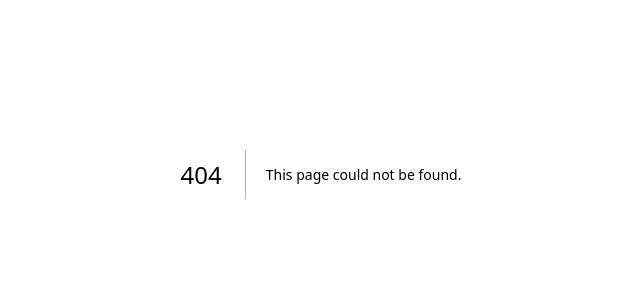
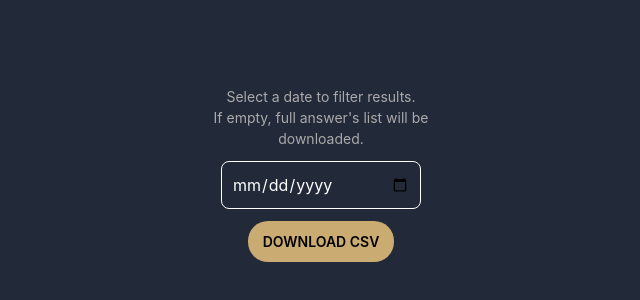
Before and after one commit to AchiNextBil/timer-minigame, a Next.js app: page /achi/timer/downloadData in a window 1280 px wide. Before the commit this address had no page. Shown: the part 226-526 px from the top of the page, without its empty margins (319-959 px from the left). Built offline with nearby package versions, Linux system fonts and the light colour scheme.

Commit message:
finished download page

```diff
--- /dev/null
+++ b/app/downloadData/downloadData.module.css
@@ -0,0 +1,52 @@
+.container {
+  width: 100%;
+  height: 100vh;
+  display: flex;
+  align-items: center;
+  justify-content: center;
+}
+
+.box {
+  display: flex;
+  flex-direction: column;
+  gap: 12px;
+  align-items: center;
+  padding: 30px;
+  border-radius: 12px;
+
+}
+
+
+
+.text {
+  color: #aaa;
+  font-size: 14px;
+  text-align: center;
+  max-width: 300px;
+}
+
+.input {
+  padding: 10px;
+  border-radius: 8px;
+  border: none;
+  outline: none;
+  width: 200px;
+  color: white;
+  border: 1px solid white;
+  cursor: pointer;
+}
+
+.downlaodButton {
+  color: rgb(0, 0, 0);
+  background-color: #caab72;
+  padding: 10px 15px;
+  font-size: 14px;
+  font-weight: 600;
+  border-radius: 20px;
+  text-transform: uppercase;
+  cursor: pointer;
+}
+
+.downlaodButton:hover {
+  opacity: 0.8;
+}
--- /dev/null
+++ b/app/downloadData/page.tsx
@@ -0,0 +1,41 @@
+'use client';
+
+import { useState } from 'react';
+import styles from './downloadData.module.css';
+
+const DownloadPage = () => {
+  const [date, setDate] = useState('');
+
+  const handleDownload = () => {
+    const baseUrl = 'http://clubthreesix.com/giorgi/api-game-2/export.php';
+
+    const url = date ? `${baseUrl}?date=${date}` : baseUrl;
+
+    // triggers CSV download
+    window.location.href = url;
+  };
+
+  return (
+    <div className={styles.container}>
+      <div className={styles.box}>
+        <p className={styles.text}>
+          Select a date to filter results. <br /> If empty, full answer's list will be downloaded.
+        </p>
+
+        <input
+          type="date"
+          value={date}
+          onChange={(e) => setDate(e.target.value)}
+          onClick={(e) => (e.currentTarget as HTMLInputElement).showPicker?.()}
+          className={styles.input}
+        />
+
+        <button onClick={handleDownload} className={styles.downlaodButton}>
+          Download CSV
+        </button>
+      </div>
+    </div>
+  );
+};
+
+export default DownloadPage;
```
